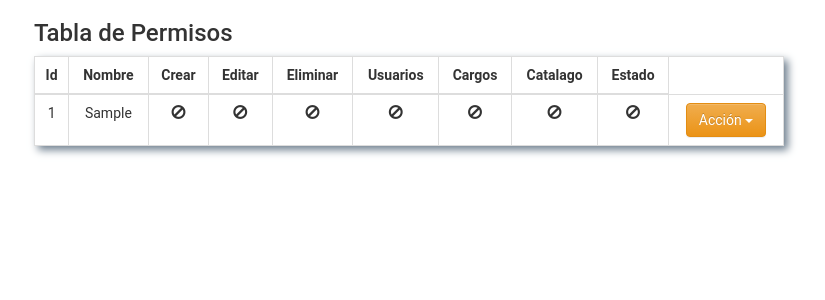
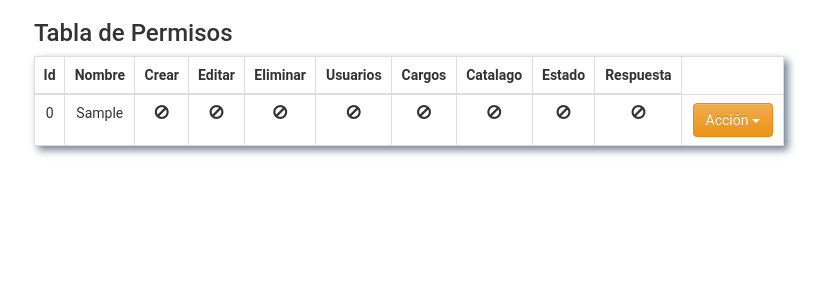
Before and after one commit to jhenriquez90/SGD, a PHP site: page /pages/permisos.php in a window 1280 px wide. Shown: the part 252-552 px from the top of the page, without its empty margins (36-861 px from the left). Run offline with PHP 8.4, Linux system fonts and the light colour scheme; the visitor is signed in with stand-in values (Sample User, id 1); tables that the repository leaves empty or names only in its code hold one stand-in row (values such as "Sample post"); some libraries are stand-ins or nearby versions.

Commit message:
creacion de restriccion campo respuesta

```diff
--- a/js/main.js
+++ b/js/main.js
@@ -527,7 +527,7 @@ $.ajax({
     var departamento=$('#departamentos').val();
     var cargo=$('#cargo').val();
     var DataString='id='+id+'&name='+name+'&last_name='+last_name+'&user='+user+'&psw='+psw+'&cargo='+cargo+'&unidad='+unidad+'&departamento='+departamento;
-     if(psw==""){
+     if(psw=="" && confpsw==""){
        $.ajax({
       type:"POST",
       url:"../procesos/edituser",
@@ -684,7 +684,8 @@ var Usuarios=$('#Usuarios').val();
 var Cargos=$('#Cargos').val();
 var Catalogo=$('#Catalogo').val();
 var Estado=$('#Estado').val();
-var dataString='iPermiso='+iPermiso+'&Crear='+Crear+'&Editar='+Editar+'&Eliminar='+Eliminar+'&Usuarios='+Usuarios+'&Cargos='+Cargos+'&Catalogo='+Catalogo+'&Estado='+Estado;
+var Respuesta=$('#Respuesta').val();
+var dataString='iPermiso='+iPermiso+'&Crear='+Crear+'&Editar='+Editar+'&Eliminar='+Eliminar+'&Usuarios='+Usuarios+'&Cargos='+Cargos+'&Catalogo='+Catalogo+'&Estado='+Estado+'&Respuesta='+Respuesta;
 $.ajax({
 type:"POST",
 url:"../procesos/makepermiso.php",
@@ -727,7 +728,8 @@ var Usuarios=$('#Usuarios').val();
 var Cargos=$('#Cargos').val();
 var Catalogo=$('#Catalogo').val();
 var Estado=$('#Estado').val()
-var DataString='id='+id+'&iPermiso='+iPermiso+'&Crear='+Crear+'&Editar='+Editar+'&Eliminar='+Eliminar+'&Usuarios='+Usuarios+'&Cargos='+Cargos+'&Catalogo='+Catalogo+'&Estado='+Estado;
+var Respuesta=$('#Respuesta').val();
+var DataString='id='+id+'&iPermiso='+iPermiso+'&Crear='+Crear+'&Editar='+Editar+'&Eliminar='+Eliminar+'&Usuarios='+Usuarios+'&Cargos='+Cargos+'&Catalogo='+Catalogo+'&Estado='+Estado+'&Respuesta='+Respuesta;
 $.ajax({
 type:"POST",
 url:"../procesos/editp.php",
--- a/pages/permisos.php
+++ b/pages/permisos.php
@@ -103,6 +103,7 @@ $ObtenerRestringir=$obj_1->getrestringir();
              <th>Cargos</th>
              <th>Catalago</th>
              <th>Estado</th>
+             <th>Respuesta</th>
           </tr>
         </thead>
 <?php
@@ -110,7 +111,7 @@ $ObtenerRestringir=$obj_1->getrestringir();
             ?>
         <tbody>
         <tr>
-        <td><?php echo $ObtenerPermisos[$i]["id"];?> </td>
+        <td><?php echo $i;?> </td>
           <td><?php echo $ObtenerPermisos[$i]["ncargo"];?> </td>
            <td><span class="glyphicon <?php if($ObtenerPermisos[$i]["crear"]==1){echo 'glyphicon-ok-circle';}else{echo 'glyphicon-ban-circle';}?> "></span></td>
             <td><span class="glyphicon <?php if($ObtenerPermisos[$i]["editar"]==1){echo 'glyphicon-ok-circle';}else{echo 'glyphicon-ban-circle';}?> "></span></td>
@@ -119,6 +120,7 @@ $ObtenerRestringir=$obj_1->getrestringir();
              <td><span class="glyphicon <?php if($ObtenerPermisos[$i]["cargos"]==1){echo 'glyphicon-ok-circle';}else{echo 'glyphicon-ban-circle';}?> "></span></td>
              <td><span class="glyphicon <?php if($ObtenerPermisos[$i]["catalogo"]==1){echo 'glyphicon-ok-circle';}else{echo 'glyphicon-ban-circle';}?> "></span></td>
               <td><span class="glyphicon <?php if($ObtenerPermisos[$i]["estado"]==1){echo 'glyphicon-ok-circle';}else{echo 'glyphicon-ban-circle';}?> "></span></td>
+               <td><span class="glyphicon <?php if($ObtenerPermisos[$i]["respuesta"]==1){echo 'glyphicon-ok-circle';}else{echo 'glyphicon-ban-circle';}?> "></span></td>
           <td><div class="btn-group">
   <button type="button" class="btn btn-warning dropdown-toggle" data-toggle="dropdown" aria-haspopup="true" aria-expanded="false">
     Acción <span class="caret"></span>
--- a/procesos/editp.php
+++ b/procesos/editp.php
@@ -9,10 +9,11 @@ $Usuarios=$_POST['Usuarios'];
 $Cargos=$_POST['Cargos'];
 $Catalogo=$_POST['Catalogo'];
 $Estado=$_POST['Estado'];
+$Respuesta=$_POST['Respuesta'];
 
 
 if($id!=""){
-$sql="update permisos set ncargo='$iPermiso',crear='$Crear',editar='$Editar',eliminar='$Eliminar', usuarios='$Usuarios',cargos='$Cargos', catalogo='$Catalogo', estado='$Estado' where id=$id";
+$sql="update permisos set ncargo='$iPermiso',crear='$Crear',editar='$Editar',eliminar='$Eliminar', usuarios='$Usuarios',cargos='$Cargos', catalogo='$Catalogo', estado='$Estado', respuesta='$Respuesta' where id=$id";
 mysql_query($sql,Conectar::con());
 echo 1;
 }else{
--- a/procesos/makepermiso.php
+++ b/procesos/makepermiso.php
@@ -8,9 +8,10 @@ $Usuarios=$_POST['Usuarios'];
 $Cargos=$_POST['Cargos'];
 $Catalogo=$_POST['Catalogo'];
 $Estado=$_POST['Estado'];
+$Respuesta=$_POST['Respuesta'];
 
-if($iPermiso!="" and $Crear!="" and $Editar!="" and $Eliminar!="" and $Catalogo!="" and $Estado!=""){
-	$sql="insert into permisos (ncargo,crear,editar,eliminar,usuarios,cargos,catalogo,estado) values('$iPermiso',$Crear,$Editar,$Eliminar,$Usuarios,$Cargos,$Catalogo,$estado)";
+if($iPermiso!="" and $Crear!="" and $Editar!="" and $Eliminar!="" and $Catalogo!="" and $Estado!="" and $Respuesta!=""){
+	$sql="insert into permisos (ncargo,crear,editar,eliminar,usuarios,cargos,catalogo,estado,respuesta) values('$iPermiso',$Crear,$Editar,$Eliminar,$Usuarios,$Cargos,$Catalogo,$Estado,$Respuesta)";
 	mysql_query($sql,Conectar::con());
 	echo 1;
 }else{
```
Also changed, not shown: js/main2.js (+20 -1 lines), procesos/newpermiso.php (+8 -0 lines), procesos/pedit.php (+11 -0 lines).
